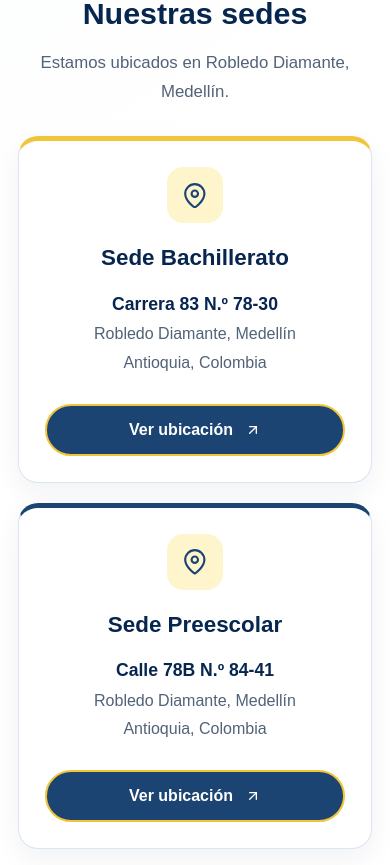
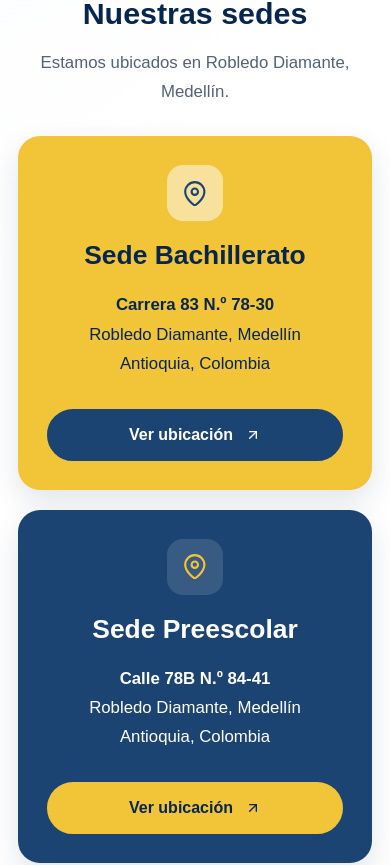
Before and after one commit to CarlosAlfredo4200/new-web-cpcs-2026, a React (Vite) app: page /contacto in a window 390 px wide. Shown: the part 1488-2353 px from the top of the page. Built offline with nearby package versions, Linux system fonts and the light colour scheme.

Commit message:
Cambio en admisiones abiertas y el tamaño de imagenes hero

```diff
--- a/index.html
+++ b/index.html
@@ -15,7 +15,7 @@
     />
 
     <title>
-      Colegio cristiano en Medellín | Colegio Panamericano Colombosueco
+      Colegio cristiano en Medellín | Colegio Panamericano Colombo Sueco
     </title>
 
     <meta
--- a/src/assets/styles/contact.css
+++ b/src/assets/styles/contact.css
@@ -446,3 +446,116 @@
 .contact-method .contact-friday {
   margin-top: 16px;
 }
+
+/* Tarjetas de sedes con el estilo de Admisiones. */
+.contact-campus {
+  padding: clamp(28px, 3.5vw, 42px);
+  border: 1px solid transparent;
+  border-radius: 22px;
+  font-family: inherit;
+  box-shadow: 0 12px 30px rgba(6, 38, 80, 0.12);
+}
+
+.contact-campus h3 {
+  margin: 18px 0;
+  font-family: inherit;
+  font-size: clamp(1.65rem, 2.3vw, 2rem);
+  font-weight: 700;
+  line-height: 1.25;
+}
+
+.contact-campus address {
+  margin: 0 0 30px;
+  font-size: clamp(1.05rem, 1.3vw, 1.15rem);
+  line-height: 1.75;
+}
+
+.contact-campus address strong {
+  font-size: inherit;
+}
+
+.contact-campus .contact-button--location {
+  min-height: 50px;
+  margin-top: auto;
+  font-family: inherit;
+  font-size: 1rem;
+}
+
+/* Bachillerato: amarillo, como estudiantes nuevos. */
+.contact-campus--bachillerato {
+  background: var(--contact-yellow);
+}
+
+.contact-campus--bachillerato h3,
+.contact-campus--bachillerato address,
+.contact-campus--bachillerato address strong {
+  color: var(--contact-navy);
+}
+
+.contact-campus--bachillerato .contact-campus-icon {
+  background: rgba(255, 255, 255, 0.5);
+  color: var(--contact-blue);
+}
+
+.contact-campus--bachillerato .contact-button--location {
+  border-color: var(--contact-blue);
+  background: var(--contact-blue);
+  color: white;
+}
+
+/* Preescolar: azul, como estudiantes antiguos. */
+.contact-campus--preescolar {
+  background: var(--contact-blue);
+}
+
+.contact-campus--preescolar h3,
+.contact-campus--preescolar address,
+.contact-campus--preescolar address strong {
+  color: white;
+}
+
+.contact-campus--preescolar .contact-campus-icon {
+  background: rgba(255, 255, 255, 0.12);
+  color: var(--contact-yellow);
+}
+
+.contact-campus--preescolar .contact-button--location {
+  border-color: var(--contact-yellow);
+  background: var(--contact-yellow);
+  color: var(--contact-navy);
+}
+
+.contact-campus--preescolar a:focus-visible {
+  outline-color: white;
+}
+
+.contact-campus--bachillerato a:focus-visible {
+  outline-color: var(--contact-navy);
+}
+
+/* Botones: conserva el movimiento sutil. */
+@media (hover: hover) and (pointer: fine) {
+  .contact-campus--bachillerato .contact-button--location:hover {
+    border-color: var(--contact-navy);
+    background: var(--contact-navy);
+    color: white;
+  }
+
+  .contact-campus--preescolar .contact-button--location:hover {
+    border-color: #ffe078;
+    background: #ffe078;
+    color: var(--contact-navy);
+  }
+}
+
+/* Centrado en celular. */
+@media (max-width: 600px) {
+  .contact-campus {
+    align-items: center;
+    text-align: center;
+  }
+
+  .contact-campus .contact-button--location {
+    width: 100%;
+  }
+}
--- a/src/assets/styles/hero.css
+++ b/src/assets/styles/hero.css
@@ -69,7 +69,7 @@
   margin: 0;
   color: var(--color-blue);
   font-family: Georgia, 'Times New Roman', serif;
-  font-size: clamp(1.7rem, 3.4vw, 2.7rem);
+  font-size: clamp(1.7rem, 3.5vw, 2.7rem);
   line-height: 1.08;
   text-transform: uppercase;
 }
@@ -95,7 +95,7 @@
   margin: 0 0 2px;
   padding: 18px;
   color: rgb(26, 26, 54);
-  font-family: Georgia, 'Times New Roman', serif;
+
   font-size: clamp(1.18rem, 2.4vw, 2.7rem);
   line-height: 1.4;
   text-align: left;
--- a/src/components/AcademicLevels.tsx
+++ b/src/components/AcademicLevels.tsx
@@ -30,7 +30,7 @@ const levels = [
     title: "Básica primaria",
     image: primaryImage,
     alt: "Estudiantes de básica primaria del colegio",
-    schedule: "7:00 a. m. – 1:15 p. m.",
+    schedule: "7:00 a. m. – 1:00 p. m.",
     day: "Jornada única",
     details: [],
   },
--- a/src/components/Hero.tsx
+++ b/src/components/Hero.tsx
@@ -25,13 +25,13 @@ const quickLinks = [
 export default function Hero() {
   return (
     <section id="inicio" className="hero" aria-labelledby="hero-title">
-      {/* Fotografías que cambian y hacen zoom. */}
+
       <HeroCarousel />
 
       {/* Panel institucional fijo. */}
       <div className="hero-branding">
         <h1 id="hero-title" className="hero-title">
-          Colegio Panamericano Colombosueco
+          Colegio Panamericano Colombo Sueco
         </h1>
 
         <div className="hero-divider" aria-hidden="true" />
--- a/src/components/HeroCarousel.tsx
+++ b/src/components/HeroCarousel.tsx
@@ -1,6 +1,6 @@
 import { useEffect, useRef, useState } from "react";
 
-import firstImage from "../assets/images/hero-2.jpg";
+import firstImage from "../assets/images/hero-2.webp";
 import secondImage from "../assets/images/hero-desktop.jpg.jpg";
 import thirdImage from "../assets/images/hero-3-v2.jpg";
 
--- a/src/components/MissionWork.tsx
+++ b/src/components/MissionWork.tsx
@@ -18,7 +18,7 @@ function findImage(name: string) {
 }
 
 const africaImage = findImage("africa-dicko");
-const supportImage = findImage("apoyo-misionero");
+const supportImage = findImage("africa-dicko-2");
 
 export default function MissionWork() {
   const sectionRef = useRef<HTMLElement>(null);
```
Also changed, not shown: src/assets/images/misiones/africa-dicko-2.png (added), 1 other file (tests, documents, lock files or other folders).
